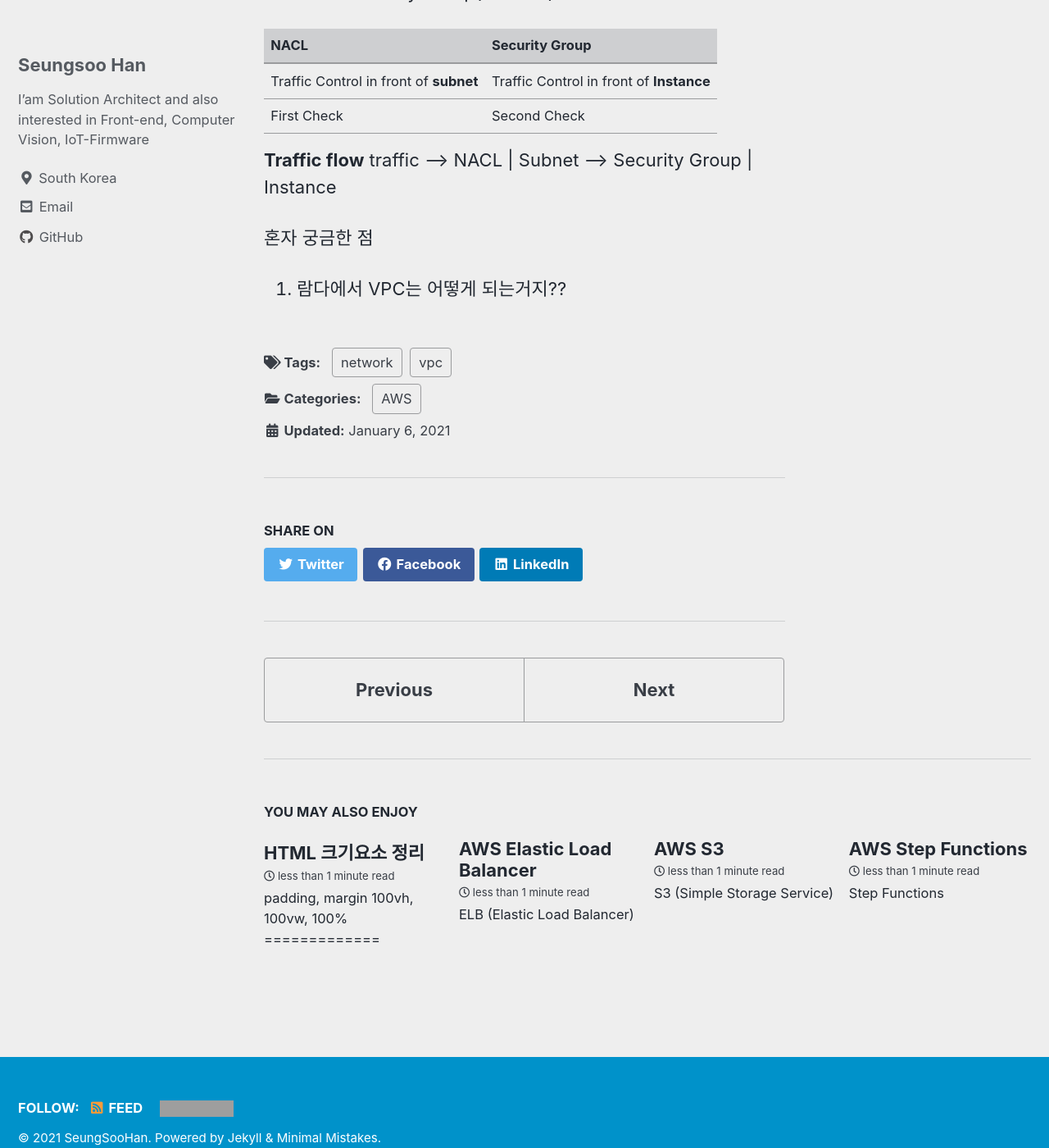
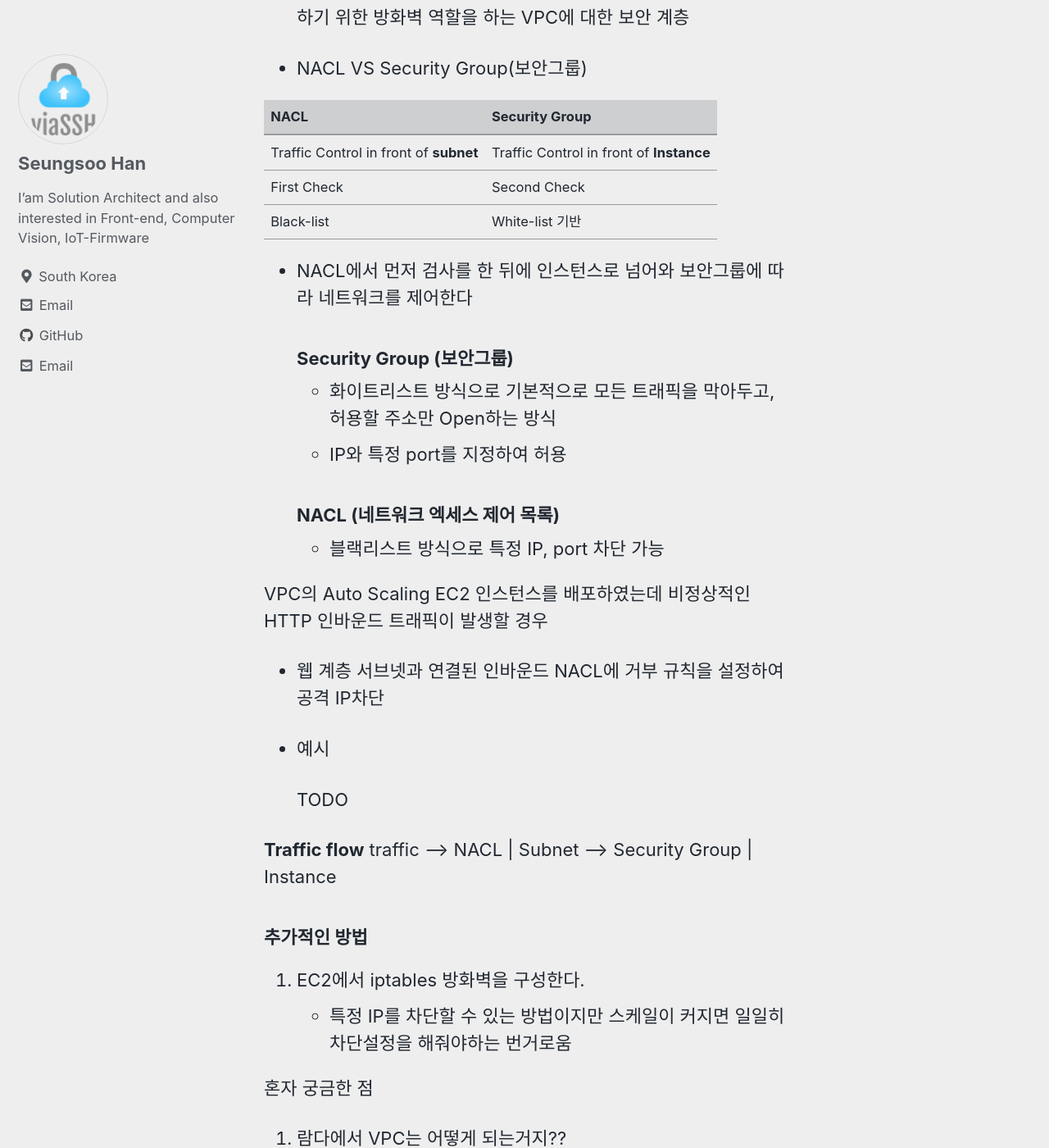
Before and after one commit to viaSSH/viassh.github.io, a Jekyll site: the page built from _posts/aws/2021-01-06-network_vpc.md, in a window 1280 px wide and 1400 px high, scrolled down 785 px. Shown: the whole window at 82% size. Built offline with Jekyll 4.4.1, drawn with Linux system fonts in a browser that asks for light colours; cached includes are drawn as plain includes; some of the changed text lies outside the part shown; grey boxes are pictures that could not be loaded.

Commit message:
Add network post

```diff
--- a/_config.yml
+++ b/_config.yml
@@ -24,8 +24,8 @@
 url                      : "https://viassh.github.io" # the base hostname & protocol for your site e.g. "https://mmistakes.github.io"
 baseurl                  : # the subpath of your site, e.g. "/blog"
 repository               : # GitHub username/repo-name e.g. "mmistakes/minimal-mistakes"
-teaser                   : # path of fallback teaser image, e.g. "/assets/images/500x300.png"
-logo                     : # path of logo image to display in the masthead, e.g. "/assets/images/88x88.png"
+teaser                   : "/assets/images/viassh-logo.png" # path of fallback teaser image, e.g. "/assets/images/500x300.png"
+logo                     : "/assets/images/viassh-logo.png" # path of logo image to display in the masthead, e.g. "/assets/images/88x88.png"
 masthead_title           : # overrides the website title displayed in the masthead, use " " for no title
 # breadcrumbs            : false # true, false (default)
 words_per_minute         : 200
@@ -94,10 +94,10 @@
 # Site Author
 author:
   name             : "Seungsoo Han"
-  avatar           : # path of avatar image, e.g. "/assets/images/bio-photo.jpg"
+  avatar           : "/assets/images/viassh-logo.png" # path of avatar image, e.g. "/assets/images/bio-photo.jpg"
   bio              : "I'am Solution Architect and also interested in Front-end, Computer Vision, IoT-Firmware"
   location         : "South Korea"
-  email            :
+  email            : "viassh2@gmail.com"
   links:
     - label: "Email"
       icon: "fas fa-fw fa-envelope-square"
@@ -209,7 +209,7 @@
 permalink: /:categories/:title/
 paginate: 5 # amount of posts to show
 paginate_path: /page:num/
-timezone: # https://en.wikipedia.org/wiki/List_of_tz_database_time_zones
+timezone: Asia/Seoul # https://en.wikipedia.org/wiki/List_of_tz_database_time_zones
 
 
 # Plugins (previously gems:)
--- a/_posts/aws/2021-01-06-network_vpc.md
+++ b/_posts/aws/2021-01-06-network_vpc.md
@@ -4,42 +4,74 @@
 title: "Network VPC"
 category: AWS
 tags:
-  - network
-  - vpc
+  - Network
+  - VPC
 comments: true
 ---
 
 AWS VPC
 =============
 
-VPC(Virtual Private Cloud)
-------------
+## VPC(Virtual Private Cloud)
 
-AWS VPC can be represented by VPN on Cloud
+- AWS VPC can be represented by VPN on Cloud
 
-AWS VPC is isolated network.
+- AWS VPC is isolated network.
 
-0.0.0.0/0  은 모든 Local Adress를 받을 수 있다.
+- 0.0.0.0/0  은 모든 Local Adress를 받을 수 있다.
 
 
 
 NACL - 네트워크 ACL (Network Access Control List)
 -------
-EC2 혹은 외부에서 Brute Force공격이 올 경우에 Lambda규칙과 Guard Duty를 사용하여 공격 차단을 할 수 있다.
+- EC2 혹은 외부에서 Brute Force공격이 올 경우에 Lambda규칙과 Guard Duty를 사용하여 공격 차단을 할 수 있다.
+- NACL은 하나 이상의 서브넷에서 들어오고 나가는 트래픽을 제어하기 위한 방화벽 역할을 하는 VPC에 대한 보안 계층
 
-
-NACL VS Security Group(보안그룹)
+- NACL VS Security Group(보안그룹)
 
 
 | NACL | Security Group |
 | --- | --- |
 |Traffic Control in front of **subnet** | Traffic Control in front of **Instance**|
 |First Check | Second Check|
+|Black-list | White-list 기반 |
+
+- NACL에서 먼저 검사를 한 뒤에 인스턴스로 넘어와 보안그룹에 따라 네트워크를 제어한다
 
 
 
+
+
+
+
+  ###### Security Group (보안그룹)
+
+  - 화이트리스트 방식으로 기본적으로 모든 트래픽을 막아두고, 허용할 주소만 Open하는 방식
+  - IP와 특정 port를 지정하여 허용
+
+  ###### NACL (네트워크 엑세스 제어 목록)
+
+  - 블랙리스트 방식으로 특정 IP, port 차단 가능
+
+
+
+VPC의 Auto Scaling EC2 인스턴스를 배포하였는데 비정상적인 HTTP 인바운드 트래픽이 발생할 경우
+
+- 웹 계층 서브넷과 연결된 인바운드 NACL에 거부 규칙을 설정하여 공격 IP차단
+
+- 예시
+
+  TODO
+
 **Traffic flow**
 traffic --> NACL | Subnet --> Security Group | Instance
+
+
+
+###### 추가적인 방법
+
+1. EC2에서 iptables 방화벽을 구성한다.
+   - 특정 IP를 차단할 수 있는 방법이지만 스케일이 커지면 일일히 차단설정을 해줘야하는 번거로움
 
 
 
```
Also changed, not shown: _pages/404.md (+22 -1 lines), _posts/2021-01-12-word-book.md (+83 -15 lines), _posts/memo.md (+14 -0 lines), _posts/html/2021-02-01-html-offset-margin-size.md (renamed from _posts/html/2022-01-01-html-offset-margin-크기관력.md), notuse404.html (renamed from 404.html).
